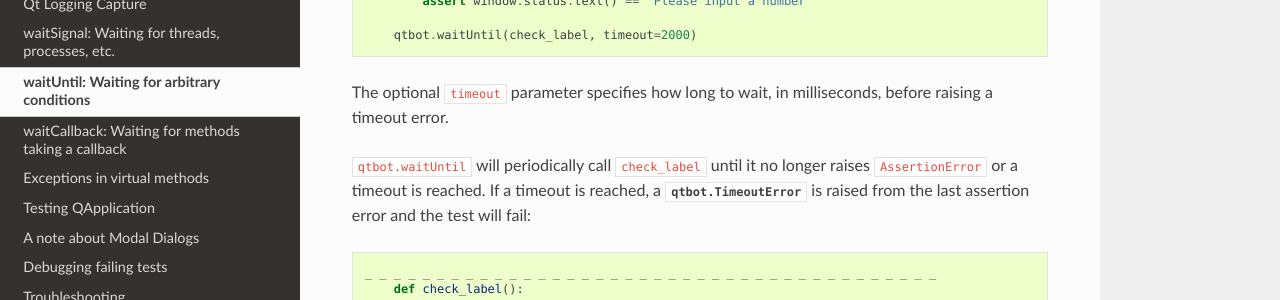
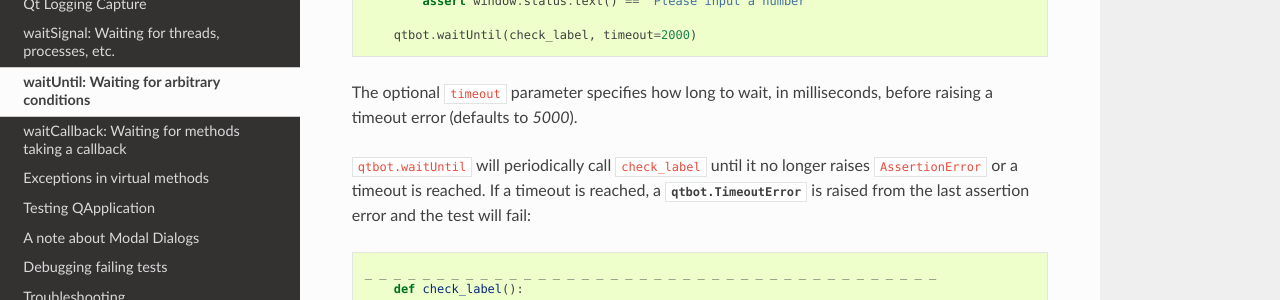
Before and after one commit to pytest-dev/pytest-qt, a Sphinx documentation site: the page built from docs/wait_until.rst, in a window 1280 px wide and 900 px high, scrolled down 685 px. Shown: the part 175-475 px from the top of the window. Built offline with Sphinx 7.4.7 and the Read the Docs theme 3.1.0, drawn with Linux system fonts in a browser that asks for light colours; pages that are not in the unit, such as notebooks, are missing from menus.

Commit message:
Apply suggestion from @nicoddemus

```diff
--- a/docs/wait_until.rst
+++ b/docs/wait_until.rst
@@ -44,7 +44,7 @@ assertion:
         qtbot.waitUntil(check_label, timeout=2000)
 
 The optional ``timeout`` parameter specifies how long to wait, in milliseconds,
-before raising a timeout error.
+before raising a timeout error (defaults to `5000`).
 
 ``qtbot.waitUntil`` will periodically call ``check_label`` until it no longer raises
 ``AssertionError`` or a timeout is reached. If a timeout is reached, a
```
